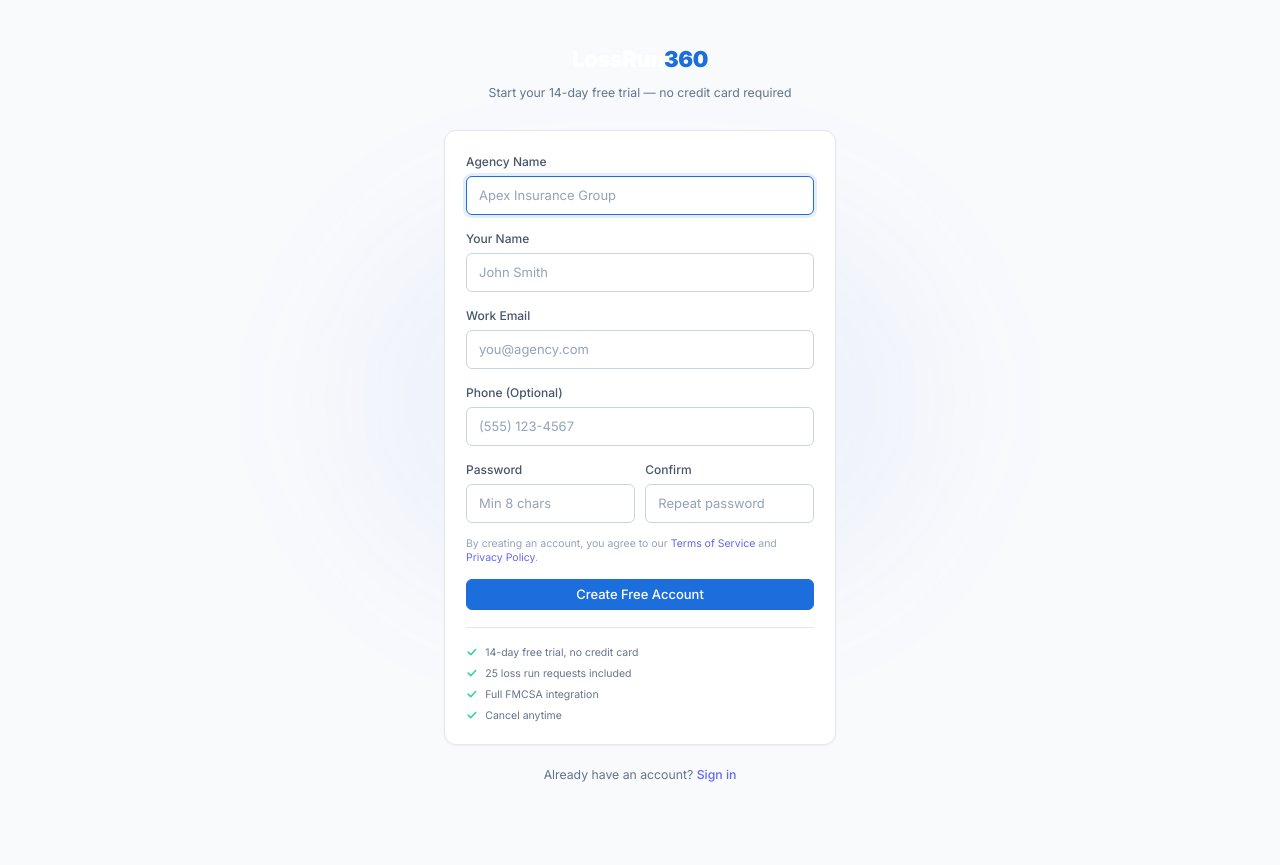
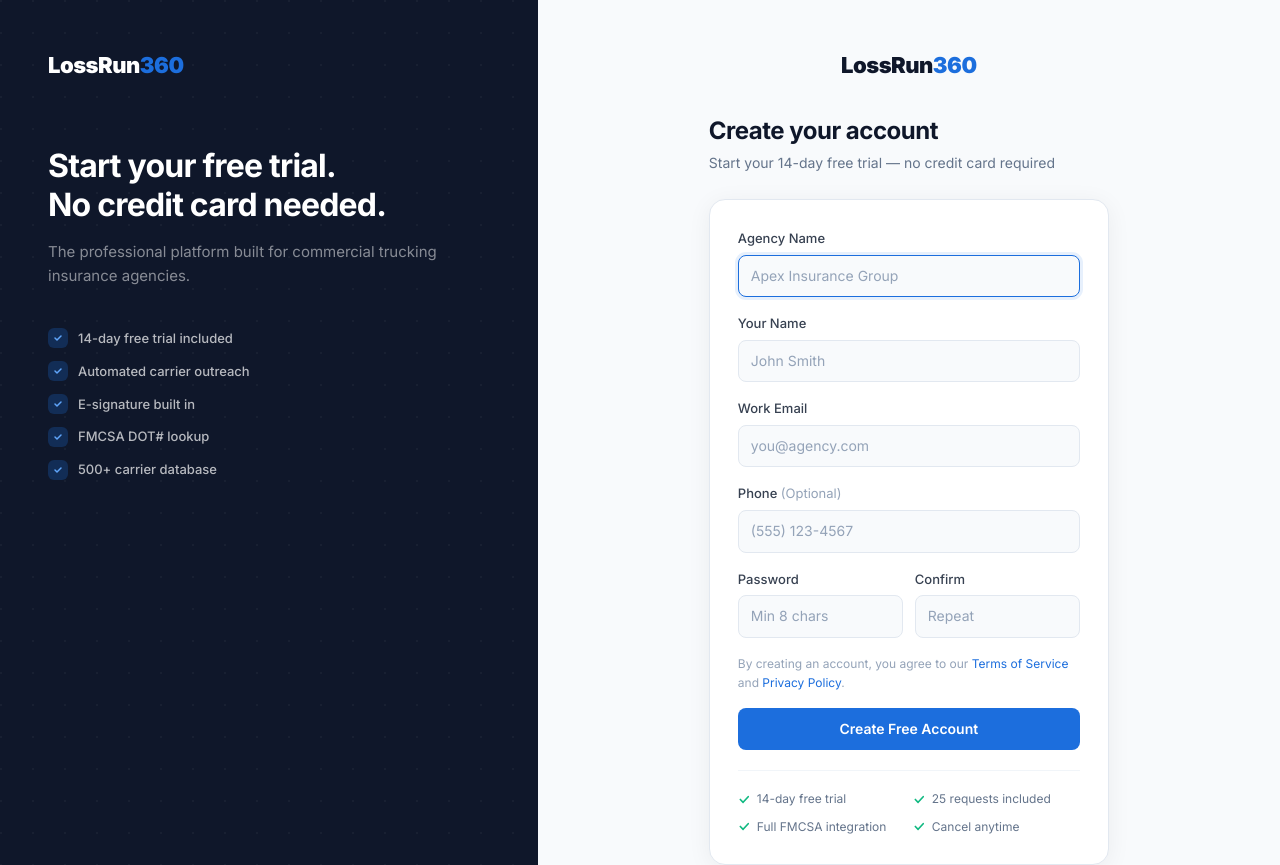
Before and after one commit to lossrun360/lossrun360, a Next.js app: page /register in a window 1280 px wide. Shown: the top 865 px of the page. Before the commit the page ends 825 px from the top, so only its background shows below. Built offline with nearby package versions, Linux system fonts and the light colour scheme.

Commit message:
Redesign register page with two-panel layout matching login

```diff
--- a/app/(auth)/register/page.tsx
+++ b/app/(auth)/register/page.tsx
@@ -3,7 +3,6 @@
 import { useState } from 'react'
 import { useRouter } from 'next/navigation'
 import Link from 'next/link'
-import { Logo } from '@/components/layout/logo'
 import { slugify } from '@/lib/utils'
 import toast from 'react-hot-toast'
 
@@ -65,119 +64,218 @@ export default function RegisterPage() {
     }
   }
 
+  const inputStyle = {
+    width: '100%',
+    padding: '9px 12px',
+    border: '1px solid #e2e8f0',
+    borderRadius: '8px',
+    fontSize: '14px',
+    color: '#0f172a',
+    background: '#f8fafc',
+    outline: 'none',
+    boxSizing: 'border-box' as const,
+    fontFamily: 'inherit',
+    transition: 'all 0.12s ease',
+  }
+
+  const labelStyle = {
+    display: 'block' as const,
+    fontSize: '13px',
+    fontWeight: '500' as const,
+    color: '#374151',
+    marginBottom: '6px',
+  }
+
   return (
-    <div className="min-h-screen bg-background flex flex-col items-center justify-center px-4 py-12">
-      {/* Background */}
-      <div className="absolute inset-0 overflow-hidden pointer-events-none">
-        <div className="absolute top-1/4 left-1/2 -translate-x-1/2 w-[600px] h-[400px] rounded-full bg-primary/5 blur-3xl" />
+    <div style={{ minHeight: '100vh', display: 'flex', background: '#f8fafc', fontFamily: "'Inter', system-ui, sans-serif" }}>
+
+      {/* Left branding panel */}
+      <div
+        style={{
+          display: 'none',
+          width: '42%',
+          flexDirection: 'column',
+          justifyContent: 'space-between',
+          padding: '48px',
+          background: '#0f172a',
+          position: 'relative',
+          overflow: 'hidden',
+        }}
+        className="register-panel"
+      >
+        <div style={{ position: 'absolute', inset: 0, backgroundImage: 'radial-gradient(circle at 1px 1px, rgba(255,255,255,0.04) 1px, transparent 0)', backgroundSize: '32px 32px' }} />
+
+        <div style={{ position: 'relative' }}>
+          {/* Logo */}
+          <div style={{ marginBottom: '64px' }}>
+            <span style={{ fontWeight: 900, fontSize: '22px', letterSpacing: '-0.5px', color: '#fff' }}>
+              LossRun<span style={{ color: '#1c6edd' }}>360</span>
+            </span>
           </div>
 
-      <div className="relative w-full max-w-md">
-        <div className="text-center mb-8">
-          <Logo href="/" size="lg" className="justify-center" />
-          <p className="mt-2 text-text-secondary text-sm">
-            Start your 14-day free trial — no credit card required
+          <h2 style={{ fontSize: '32px', fontWeight: 700, color: '#fff', lineHeight: 1.2, letterSpacing: '-0.8px', marginBottom: '16px' }}>
+            Start your free trial.<br />No credit card needed.
+          </h2>
+          <p style={{ fontSize: '15px', color: 'rgba(255,255,255,0.5)', lineHeight: 1.6, marginBottom: '40px' }}>
+            The professional platform built for commercial trucking insurance agencies.
+          </p>
+
+          <div style={{ display: 'flex', flexDirection: 'column', gap: '12px' }}>
+            {[
+              '14-day free trial included',
+              'Automated carrier outreach',
+              'E-signature built in',
+              'FMCSA DOT# lookup',
+              '500+ carrier database',
+            ].map((feat) => (
+              <div key={feat} style={{ display: 'flex', alignItems: 'center', gap: '10px' }}>
+                <div style={{ width: '20px', height: '20px', borderRadius: '6px', background: 'rgba(28,110,221,0.25)', display: 'flex', alignItems: 'center', justifyContent: 'center', flexShrink: 0 }}>
+                  <svg width="10" height="10" viewBox="0 0 10 10" fill="none">
+                    <path d="M2 5l2 2 4-4" stroke="#60a5fa" strokeWidth="1.5" strokeLinecap="round" strokeLinejoin="round"/>
+                  </svg>
+                </div>
+                <span style={{ fontSize: '13px', color: 'rgba(255,255,255,0.7)', fontWeight: 500 }}>{feat}</span>
+              </div>
+            ))}
+          </div>
+        </div>
+
+        <p style={{ position: 'relative', fontSize: '12px', color: 'rgba(255,255,255,0.25)' }}>
+          &copy; {new Date().getFullYear()} LossRun360. All rights reserved.
         </p>
       </div>
 
-        <div className="card p-6">
-          <form onSubmit={handleSubmit} className="space-y-4">
+      {/* Right register panel */}
+      <div style={{ flex: 1, display: 'flex', flexDirection: 'column', alignItems: 'center', justifyContent: 'center', padding: '48px 24px', overflowY: 'auto' }}>
+        {/* Mobile logo */}
+        <div style={{ marginBottom: '32px' }}>
+          <span style={{ fontWeight: 900, fontSize: '22px', letterSpacing: '-0.5px', color: '#0f172a' }}>
+            LossRun<span style={{ color: '#1c6edd' }}>360</span>
+          </span>
+        </div>
+
+        <div style={{ width: '100%', maxWidth: '400px' }}>
+          <div style={{ marginBottom: '24px' }}>
+            <h1 style={{ fontSize: '24px', fontWeight: 700, color: '#0f172a', letterSpacing: '-0.5px', margin: 0 }}>Create your account</h1>
+            <p style={{ fontSize: '14px', color: '#64748b', marginTop: '6px' }}>Start your 14-day free trial — no credit card required</p>
+          </div>
+
+          <div style={{ background: '#fff', borderRadius: '16px', padding: '28px', border: '1px solid #e2e8f0', boxShadow: '0 4px 24px rgba(15,23,42,0.06)' }}>
+            <form onSubmit={handleSubmit} style={{ display: 'flex', flexDirection: 'column', gap: '16px' }}>
               <div>
-              <label className="label" htmlFor="agencyName">Agency Name</label>
+                <label style={labelStyle} htmlFor="agencyName">Agency Name</label>
                 <input
                   id="agencyName"
                   type="text"
-                className="input"
                   placeholder="Apex Insurance Group"
                   value={form.agencyName}
                   onChange={(e) => update('agencyName', e.target.value)}
                   required
                   autoFocus
+                  style={inputStyle}
+                  onFocus={(e) => { e.currentTarget.style.border = '1px solid #1c6edd'; e.currentTarget.style.boxShadow = '0 0 0 3px rgba(28,110,221,0.1)' }}
+                  onBlur={(e) => { e.currentTarget.style.border = '1px solid #e2e8f0'; e.currentTarget.style.boxShadow = 'none' }}
                 />
               </div>
 
               <div>
-              <label className="label" htmlFor="yourName">Your Name</label>
+                <label style={labelStyle} htmlFor="yourName">Your Name</label>
                 <input
                   id="yourName"
                   type="text"
-                className="input"
                   placeholder="John Smith"
                   value={form.yourName}
                   onChange={(e) => update('yourName', e.target.value)}
                   required
+                  style={inputStyle}
+                  onFocus={(e) => { e.currentTarget.style.border = '1px solid #1c6edd'; e.currentTarget.style.boxShadow = '0 0 0 3px rgba(28,110,221,0.1)' }}
+                  onBlur={(e) => { e.currentTarget.style.border = '1px solid #e2e8f0'; e.currentTarget.style.boxShadow = 'none' }}
                 />
               </div>
 
               <div>
-              <label className="label" htmlFor="email">Work Email</label>
+                <label style={labelStyle} htmlFor="email">Work Email</label>
                 <input
                   id="email"
                   type="email"
-                className="input"
                   placeholder="you@agency.com"
                   value={form.email}
                   onChange={(e) => update('email', e.target.value)}
                   required
                   autoComplete="email"
+                  style={inputStyle}
+                  onFocus={(e) => { e.currentTarget.style.border = '1px solid #1c6edd'; e.currentTarget.style.boxShadow = '0 0 0 3px rgba(28,110,221,0.1)' }}
+                  onBlur={(e) => { e.currentTarget.style.border = '1px solid #e2e8f0'; e.currentTarget.style.boxShadow = 'none' }}
                 />
               </div>
 
               <div>
-              <label className="label" htmlFor="phone">Phone (Optional)</label>
+                <label style={labelStyle} htmlFor="phone">Phone <span style={{ color: '#94a3b8', fontWeight: 400 }}>(Optional)</span></label>
                 <input
                   id="phone"
                   type="tel"
-                className="input"
                   placeholder="(555) 123-4567"
                   value={form.phone}
                   onChange={(e) => update('phone', e.target.value)}
+                  style={inputStyle}
+                  onFocus={(e) => { e.currentTarget.style.border = '1px solid #1c6edd'; e.currentTarget.style.boxShadow = '0 0 0 3px rgba(28,110,221,0.1)' }}
+                  onBlur={(e) => { e.currentTarget.style.border = '1px solid #e2e8f0'; e.currentTarget.style.boxShadow = 'none' }}
                 />
               </div>
 
-            <div className="grid grid-cols-2 gap-3">
+              <div style={{ display: 'grid', gridTemplateColumns: '1fr 1fr', gap: '12px' }}>
                 <div>
-                <label className="label" htmlFor="password">Password</label>
+                  <label style={labelStyle} htmlFor="password">Password</label>
                   <input
                     id="password"
                     type="password"
-                  className="input"
                     placeholder="Min 8 chars"
                     value={form.password}
                     onChange={(e) => update('password', e.target.value)}
                     required
                     minLength={8}
                     autoComplete="new-password"
+                    style={inputStyle}
+                    onFocus={(e) => { e.currentTarget.style.border = '1px solid #1c6edd'; e.currentTarget.style.boxShadow = '0 0 0 3px rgba(28,110,221,0.1)' }}
+                    onBlur={(e) => { e.currentTarget.style.border = '1px solid #e2e8f0'; e.currentTarget.style.boxShadow = 'none' }}
                   />
                 </div>
                 <div>
-                <label className="label" htmlFor="confirmPassword">Confirm</label>
+                  <label style={labelStyle} htmlFor="confirmPassword">Confirm</label>
                   <input
                     id="confirmPassword"
                     type="password"
-                  className="input"
-                  placeholder="Repeat password"
+                    placeholder="Repeat"
                     value={form.confirmPassword}
                     onChange={(e) => update('confirmPassword', e.target.value)}
                     required
                     autoComplete="new-password"
+                    style={inputStyle}
+                    onFocus={(e) => { e.currentTarget.style.border = '1px solid #1c6edd'; e.currentTarget.style.boxShadow = '0 0 0 3px rgba(28,110,221,0.1)' }}
+                    onBlur={(e) => { e.currentTarget.style.border = '1px solid #e2e8f0'; e.currentTarget.style.boxShadow = 'none' }}
                   />
                 </div>
               </div>
 
-            <p className="text-xs text-text-muted">
+              <p style={{ fontSize: '12px', color: '#94a3b8', margin: 0 }}>
                 By creating an account, you agree to our{' '}
-              <a href="#" className="text-primary hover:underline">Terms of Service</a>
+                <a href="#" style={{ color: '#1c6edd', textDecoration: 'none' }}>Terms of Service</a>
                 {' '}and{' '}
-              <a href="#" className="text-primary hover:underline">Privacy Policy</a>.
+                <a href="#" style={{ color: '#1c6edd', textDecoration: 'none' }}>Privacy Policy</a>.
               </p>
 
-            <button type="submit" className="btn-primary btn w-full" disabled={loading}>
+              <button
+                type="submit"
+                disabled={loading}
+                style={{ width: '100%', padding: '10px', borderRadius: '8px', background: loading ? '#93c5fd' : '#1c6edd', color: '#fff', fontSize: '14px', fontWeight: 600, border: 'none', cursor: loading ? 'not-allowed' : 'pointer', transition: 'background 0.15s', display: 'flex', alignItems: 'center', justifyContent: 'center', gap: '8px' }}
+                onMouseEnter={(e) => { if (!loading) e.currentTarget.style.background = '#1557c0' }}
+                onMouseLeave={(e) => { if (!loading) e.currentTarget.style.background = '#1c6edd' }}
+              >
                 {loading ? (
                   <>
-                  <svg className="animate-spin w-4 h-4" viewBox="0 0 24 24" fill="none">
-                    <circle className="opacity-25" cx="12" cy="12" r="10" stroke="currentColor" strokeWidth="4"/>
-                    <path className="opacity-75" fill="currentColor" d="M4 12a8 8 0 018-8V0C5.373 0 0 5.373 0 12h4z"/>
+                    <svg className="animate-spin" style={{ width: '16px', height: '16px' }} viewBox="0 0 24 24" fill="none">
+                      <circle style={{ opacity: 0.25 }} cx="12" cy="12" r="10" stroke="currentColor" strokeWidth="4"/>
+                      <path style={{ opacity: 0.75 }} fill="currentColor" d="M4 12a8 8 0 018-8V0C5.373 0 0 5.373 0 12h4z"/>
                     </svg>
                     Creating account...
                   </>
@@ -188,32 +286,41 @@ export default function RegisterPage() {
             </form>
 
             {/* Trial highlights */}
-          <div className="mt-5 pt-5 border-t border-border">
-            <ul className="space-y-2">
+            <div style={{ marginTop: '20px', paddingTop: '18px', borderTop: '1px solid #f1f5f9' }}>
+              <div style={{ display: 'grid', gridTemplateColumns: '1fr 1fr', gap: '8px' }}>
                 {[
-                '14-day free trial, no credit card',
-                '25 loss run requests included',
+                  '14-day free trial',
+                  '25 requests included',
                   'Full FMCSA integration',
                   'Cancel anytime',
                 ].map((item) => (
-                <li key={item} className="flex items-center gap-2 text-xs text-text-secondary">
-                  <svg className="w-3.5 h-3.5 text-emerald-400 shrink-0" viewBox="0 0 14 14" fill="none">
-                    <path d="M2.5 7l3 3L11 4" stroke="currentColor" strokeWidth="1.8" strokeLinecap="round" strokeLinejoin="round"/>
+                  <div key={item} style={{ display: 'flex', alignItems: 'center', gap: '6px' }}>
+                    <svg width="13" height="13" viewBox="0 0 14 14" fill="none" style={{ flexShrink: 0 }}>
+                      <path d="M2.5 7l3 3L11 4" stroke="#10b981" strokeWidth="1.8" strokeLinecap="round" strokeLinejoin="round"/>
                     </svg>
-                  {item}
-                </li>
+                    <span style={{ fontSize: '12px', color: '#64748b' }}>{item}</span>
+                  </div>
                 ))}
-            </ul>
+              </div>
             </div>
           </div>
 
-        <p className="text-center text-sm text-text-secondary mt-6">
+          <p style={{ textAlign: 'center', fontSize: '13px', color: '#64748b', marginTop: '20px' }}>
             Already have an account?{' '}
-          <Link href="/login" className="text-primary hover:text-primary-light font-medium transition-colors">
+            <Link href="/login" style={{ color: '#1c6edd', fontWeight: 600, textDecoration: 'none' }}>
               Sign in
             </Link>
           </p>
         </div>
       </div>
+
+      <style>{`
+        @import url('https://fonts.googleapis.com/css2?family=Inter:wght@400;500;600;700;800;900&display=swap');
+        * { box-sizing: border-box; }
+        @media (min-width: 1024px) {
+          .register-panel { display: flex !important; }
+        }
+      `}</style>
+    </div>
   )
 }
```
Lines whose indentation alone changed are shown as unchanged.
